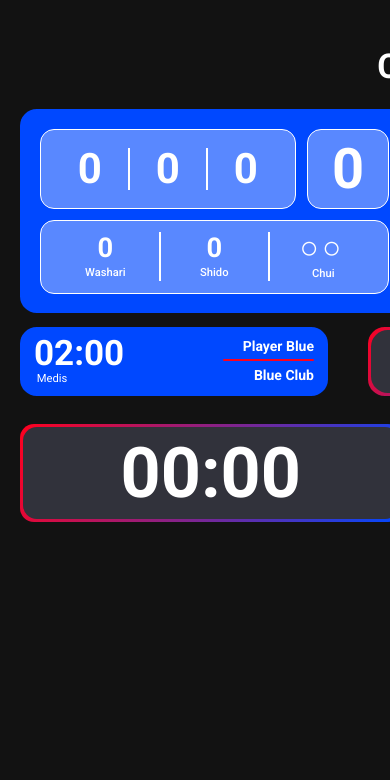
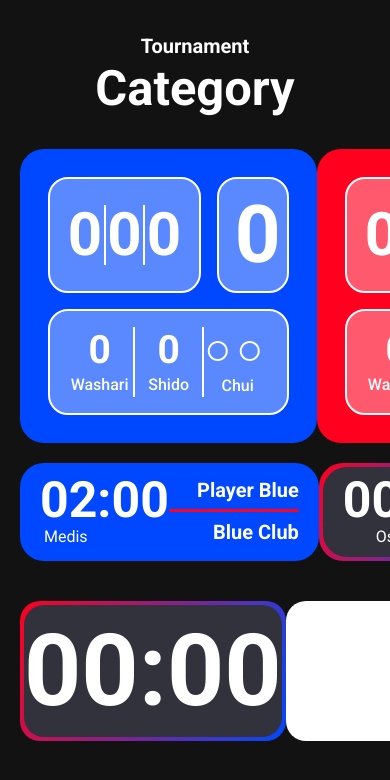
Before and after one commit to akbarhann/scoring-app, a Nuxt app: page /scorings/score/pbji/fighting in a window 390 px wide. Shown: the top 780 px of the page. Built offline with nearby package versions, Linux system fonts and the light colour scheme; no server answers.

Commit message:
revert: return scoring layouts to their original unmodified states

```diff
--- a/frontend/pages/scorings/controls/pbji/fighting.vue
+++ b/frontend/pages/scorings/controls/pbji/fighting.vue
@@ -1,5 +1,5 @@
 <template>
-  <div ref="controlFighting" class="scoring-container" @click="controlOsaikomi">
+  <div ref="controlFighting" @click="controlOsaikomi">
     <p class="text-center text-20 height-30 font-weight-semi mb-0">
       Control Score Fighting
     </p>
@@ -2614,11 +2614,6 @@ export default {
 <style scoped>
 @import '~/assets/styles.css';
 
-.scoring-container {
-  width: 1140px;
-  margin: 0 auto;
-}
-
 .corner {
   width: 545px;
 }
@@ -2689,7 +2684,6 @@ hr {
   border-radius: 20px;
   height: 100%;
 }
-
 .text-timer-medic {
   font-size: 50px;
   line-height: 50px;
@@ -2716,43 +2710,4 @@ hr {
 .card-dashboard {
   max-width: 100%;
 }
-
-/* Responsive Zoom based on viewport height */
-@media screen and (max-height: 950px) {
-  .scoring-container {
-    zoom: 0.88;
-  }
-}
-@media screen and (max-height: 850px) {
-  .scoring-container {
-    zoom: 0.80;
-  }
-}
-@media screen and (max-height: 750px) {
-  .scoring-container {
-    zoom: 0.72;
-  }
-}
-@media screen and (max-height: 680px) {
-  .scoring-container {
-    zoom: 0.65;
-  }
-}
-@media screen and (max-height: 600px) {
-  .scoring-container {
-    zoom: 0.58;
-  }
-}
-
-/* Responsive Zoom based on viewport width */
-@media screen and (max-width: 1200px) {
-  .scoring-container {
-    zoom: 0.85;
-  }
-}
-@media screen and (max-width: 1000px) {
-  .scoring-container {
-    zoom: 0.70;
-  }
-}
 </style>
--- a/frontend/pages/scorings/score/pbji/fighting.vue
+++ b/frontend/pages/scorings/score/pbji/fighting.vue
@@ -1,5 +1,5 @@
 <template>
-  <div class="scoring-container my-4">
+  <div class="my-4">
     <p class="text-center text-20 height-28 font-weight-bold mb-0">
       {{ title }}
     </p>
@@ -422,11 +422,6 @@ export default {
 <style scoped>
 @import '~/assets/styles.css';
 
-.scoring-container {
-  width: 1220px;
-  margin: 0 auto;
-}
-
 .corner {
   width: 555px;
 }
@@ -528,45 +523,6 @@ hr {
 .border-right {
   border-right: 1px solid white;
 }
-
-/* Responsive Zoom based on viewport height */
-@media screen and (max-height: 950px) {
-  .scoring-container {
-    zoom: 0.88;
-  }
-}
-@media screen and (max-height: 850px) {
-  .scoring-container {
-    zoom: 0.80;
-  }
-}
-@media screen and (max-height: 750px) {
-  .scoring-container {
-    zoom: 0.72;
-  }
-}
-@media screen and (max-height: 680px) {
-  .scoring-container {
-    zoom: 0.65;
-  }
-}
-@media screen and (max-height: 600px) {
-  .scoring-container {
-    zoom: 0.58;
-  }
-}
-
-/* Responsive Zoom based on viewport width */
-@media screen and (max-width: 1300px) {
-  .scoring-container {
-    zoom: 0.85;
-  }
-}
-@media screen and (max-width: 1100px) {
-  .scoring-container {
-    zoom: 0.70;
-  }
-}
 </style>
 
 <style>
```
